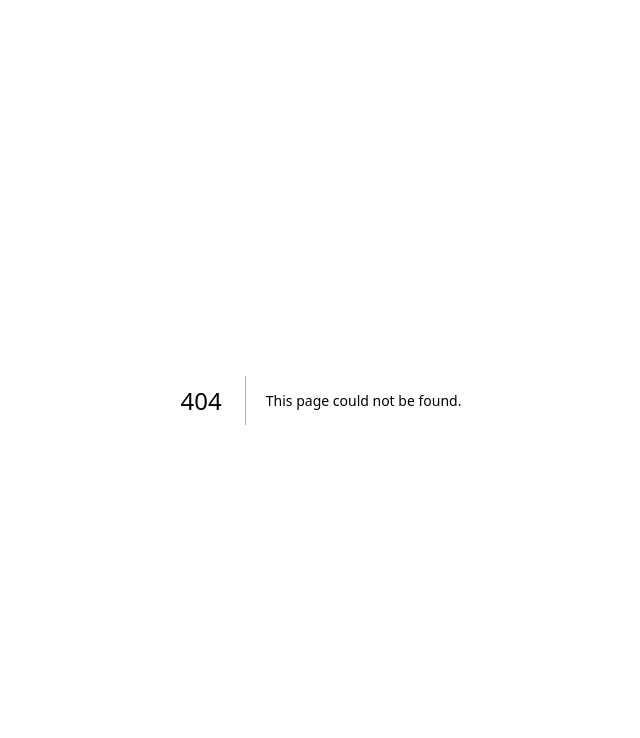
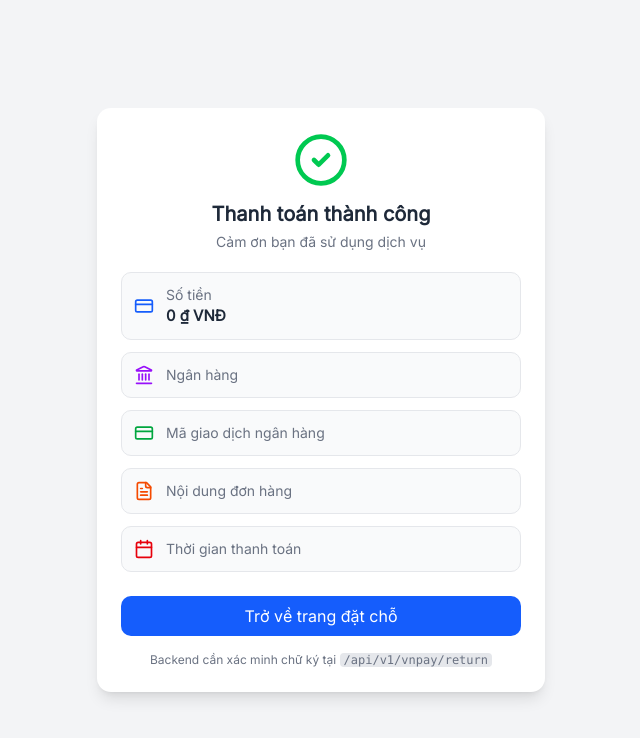
Before and after one commit to Abyss-Elite/PBL4_Smart-Parking-System, a Next.js app in the folder frontend/: page /payment/vnpay/return in a window 1280 px wide. Before the commit this address had no page. Shown: the top 738 px of the page, without its empty margins (319-959 px from the left). Built offline with nearby package versions, Linux system fonts and the light colour scheme.

Commit message:
feat: payment and return pay of vnpay

```diff
--- /dev/null
+++ b/frontend/src/api/parking-lot/userBookingPageAPI.js
@@ -0,0 +1,9 @@
+import axios from "axios";
+
+export const userBookingPageAPI = {
+  vnpayPayment: ({ amount, orderId }) => {
+    return axios.post(
+      `/v1/vnpay/create?amount=${encodeURIComponent(amount)}&orderId=${encodeURIComponent(orderId)}`
+    );
+  },
+};
--- a/frontend/src/app/parkingReservation/payment/page.js
+++ b/frontend/src/app/parkingReservation/payment/page.js
@@ -1,6 +1,8 @@
 "use client";
 
 import { useSearchParams } from "next/navigation";
+import { useEffect, useState } from "react";
+import { userBookingPageAPI } from "@/api/parking-lot/userBookingPageAPI";
 
 export default function PaymentPage() {
   const searchParams = useSearchParams();
@@ -8,27 +10,33 @@ export default function PaymentPage() {
   const id = searchParams.get("id");
   const total = searchParams.get("total");
 
+  const [loading, setLoading] = useState(false);
+
+  useEffect(() => {
+    const xxx = async () => {
+      setLoading(true);
+      try {
+        const res = await userBookingPageAPI.vnpayPayment({ total, id });
+        const data = res.data;
+        if (data.paymentUrl) {
+          window.location.href = data.paymentUrl;
+        } else {
+          alert("Không nhận được paymentUrl");
+        }
+      } catch (err) {
+        console.error(err);
+        alert("Lỗi tạo thanh toán");
+      } finally {
+        setLoading(false);
+      }
+    };
+  }, [id, total]);
+
   return (
-    <div className="mx-auto max-w-xl px-6 py-10 space-y-6">
-      <h1 className="text-3xl font-bold tracking-tight">Thanh toán</h1>
-
-      <div className="rounded-2xl border bg-white p-6 shadow-sm space-y-4">
-        <div className="text-gray-700 space-y-2">
-          <p>
-            <strong>Mã hóa đơn:</strong> {id}
-          </p>
-          <p>
-            <strong>Số tiền cần thanh toán:</strong>{" "}
-            <span className="text-green-600 font-semibold text-xl">
-              {Number(total).toLocaleString("vi-VN")}₫
-            </span>
-          </p>
-        </div>
-      </div>
-
-      <button className="w-full rounded-xl bg-green-600 py-3 text-white font-medium hover:bg-green-700 transition shadow">
-        Xác nhận thanh toán
-      </button>
+    <div className="h-screen w-screen content-center">
+      {loading && (
+        <p className="text-2xl font-medium text-green-400 shadow-emerald-400">Đang tạo...</p>
+      )}
     </div>
   );
 }
--- /dev/null
+++ b/frontend/src/app/payment/vnpay/return/page.js
@@ -0,0 +1,101 @@
+"use client";
+
+import { useEffect, useState, startTransition } from "react";
+import { CheckCircle2, CreditCard, Landmark, Calendar, FileText } from "lucide-react";
+import { formatCurrency } from "@/utils/formatCurrency";
+import PATH from "@/routes/PATH";
+
+export default function ReturnPage() {
+  const [data, setData] = useState(null);
+
+  useEffect(() => {
+    const params = new URLSearchParams(window.location.search);
+    const obj = {};
+    params.forEach((v, k) => (obj[k] = v));
+
+    startTransition(() => setData(obj));
+  }, []);
+
+  if (!data) return null;
+
+  const amount = formatCurrency(Number(data.vnp_Amount) / 100);
+  const formatDate = (date) => {
+    if (!date) return "";
+    const y = date.substring(0, 4);
+    const m = date.substring(4, 6);
+    const d = date.substring(6, 8);
+    const hh = date.substring(8, 10);
+    const mm = date.substring(10, 12);
+    const ss = date.substring(12, 14);
+    return `${d}/${m}/${y} ${hh}:${mm}:${ss}`;
+  };
+
+  const items = [
+    {
+      label: "Số tiền",
+      value: amount + " VNĐ",
+      icon: <CreditCard className="h-5 w-5 text-blue-600" />,
+    },
+    {
+      label: "Ngân hàng",
+      value: data.vnp_BankCode,
+      icon: <Landmark className="h-5 w-5 text-purple-600" />,
+    },
+    {
+      label: "Mã giao dịch ngân hàng",
+      value: data.vnp_BankTranNo,
+      icon: <CreditCard className="h-5 w-5 text-green-600" />,
+    },
+    {
+      label: "Nội dung đơn hàng",
+      value: data.vnp_OrderInfo,
+      icon: <FileText className="h-5 w-5 text-orange-600" />,
+    },
+    {
+      label: "Thời gian thanh toán",
+      value: formatDate(data.vnp_PayDate),
+      icon: <Calendar className="h-5 w-5 text-red-600" />,
+    },
+  ];
+
+  return (
+    <div className="flex min-h-screen items-center justify-center bg-gray-100 p-4">
+      <div className="w-full max-w-md rounded-xl bg-white p-6 shadow-lg">
+        <div className="mb-5 flex flex-col items-center">
+          <CheckCircle2 className="h-14 w-14 text-green-500" />
+          <h2 className="mt-3 text-xl font-bold text-gray-800">Thanh toán thành công</h2>
+          <p className="mt-1 text-center text-sm text-gray-500">Cảm ơn bạn đã sử dụng dịch vụ</p>
+        </div>
+
+        <div className="space-y-3">
+          {items.map((item, idx) => (
+            <div
+              key={idx}
+              className="flex items-center gap-3 rounded-lg border border-gray-200 bg-gray-50 p-3"
+            >
+              {item.icon}
+              <div>
+                <p className="text-sm text-gray-500">{item.label}</p>
+                <p className="text-[15px] font-semibold text-gray-800">{item.value}</p>
+              </div>
+            </div>
+          ))}
+        </div>
+
+        <div className="mt-6">
+          <a
+            href={PATH.PARKING_RESERVATION.HOME}
+            className="block rounded-lg bg-blue-600 py-2 text-center font-medium text-white transition hover:bg-blue-700"
+          >
+            Trở về trang đặt chỗ
+          </a>
+        </div>
+
+        <p className="mt-4 text-center text-xs text-gray-500">
+          Backend cần xác minh chữ ký tại{" "}
+          <code className="rounded bg-gray-200 px-1">/api/v1/vnpay/return</code>
+        </p>
+      </div>
+    </div>
+  );
+}
--- a/frontend/src/routes/PATH.js
+++ b/frontend/src/routes/PATH.js
@@ -21,7 +21,8 @@ const PATH = {
   PARKING_RESERVATION: {
     PAYMENT: "/parkingReservation/payment",
     PENDINGBILL: (id) => `/parkingReservation/pending-bill/${id}`,
-  }
+    HOME: "/parkingReservation",
+  },
 };
 
 export default PATH;
```
